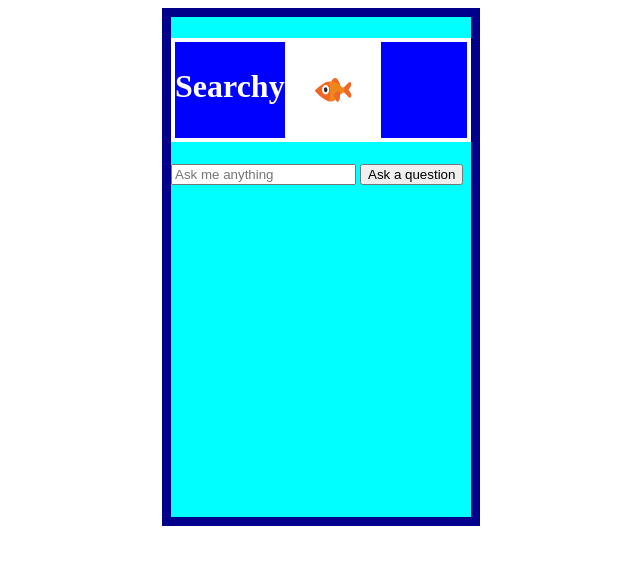
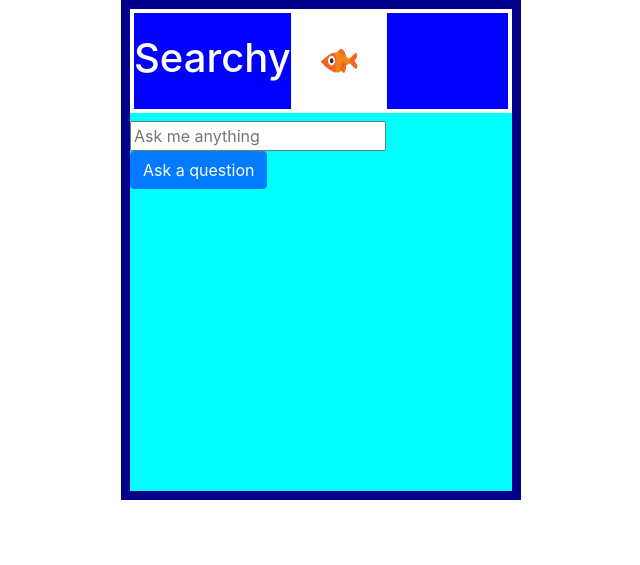
Before and after one commit to rahatbhambri/Searchy, a Flask app: page / in a window 1280 px wide. Shown: the top 565 px of the page, without its empty margins (319-959 px from the left). Run offline with Flask 3, Linux system fonts and the light colour scheme; some libraries are stand-ins or nearby versions.

Commit message:
added transition FE

```diff
--- a/templates/index.html
+++ b/templates/index.html
@@ -7,6 +7,8 @@
     </title>
     <script src="https://cdn.jsdelivr.net/npm/vue@2"></script>
     <script src="https://cdn.jsdelivr.net/npm/axios/dist/axios.min.js"></script>
+    <link rel="stylesheet" href="https://stackpath.bootstrapcdn.com/bootstrap/4.5.2/css/bootstrap.min.css">
+
 
 </head>
 <body>
@@ -17,13 +19,13 @@
     <div >
         <form @submit.prevent>
             <input id="question" v-model="question" placeholder="Ask me anything">
-            <button type="submit" @click="getAnswer()"> Ask a question </button>
+            <button type="submit" @click="getAnswer()" class="btn btn-primary"> Ask a question </button>
         </form>
     </div>
     <br>
     <div v-if="answer_received">
-        <img :src="img" id="curr_img">
-        <p><strong>Answer : </strong> [[ this.answer ]]
+        <img :src="img" id="curr_img" class="img-fluid">
+        <p  class="alert alert-primary"><strong>Answer : </strong> [[ this.answer ]]
         <span class="blinking-cursor">|</span> .
         </p>
         </div>
@@ -39,12 +41,14 @@
 
     #app {
         margin: 0 auto;
-        width: 300px;
+        width: 400px;
         height: 500px;
         background-color: aqua;
         border: 0.1in solid darkblue;
         flex-flow: row wrap;
-        overflow: auto;
+        /* overflow: auto; */
+        overflow-y: auto; /* Enable vertical scrollbar */
+
     }
     #phead {
         background-color: blue ;
@@ -55,6 +59,8 @@
     #curr_img {
         width : 300px ;
         height : 300px ;
+        border: 0.05in solid black;
+
     }
     hr {
         border: 2px solid darkblue;
```
